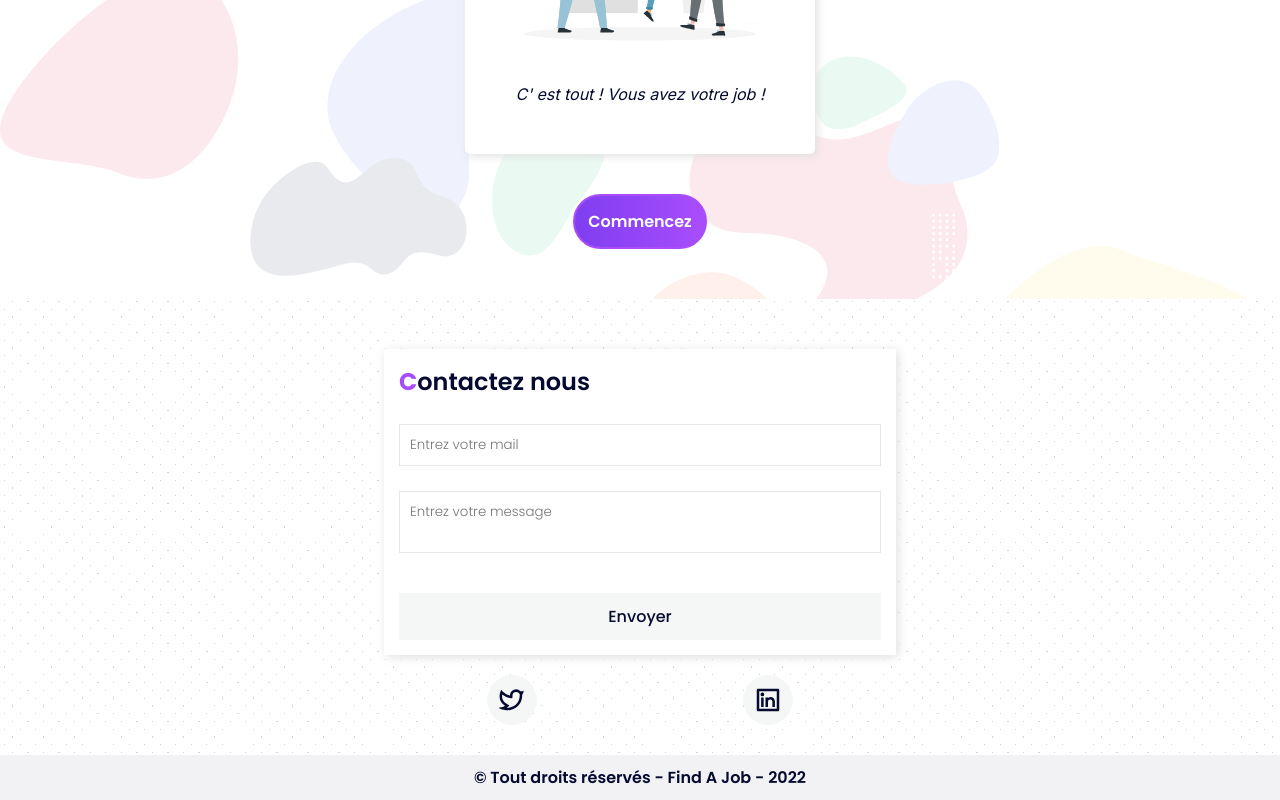
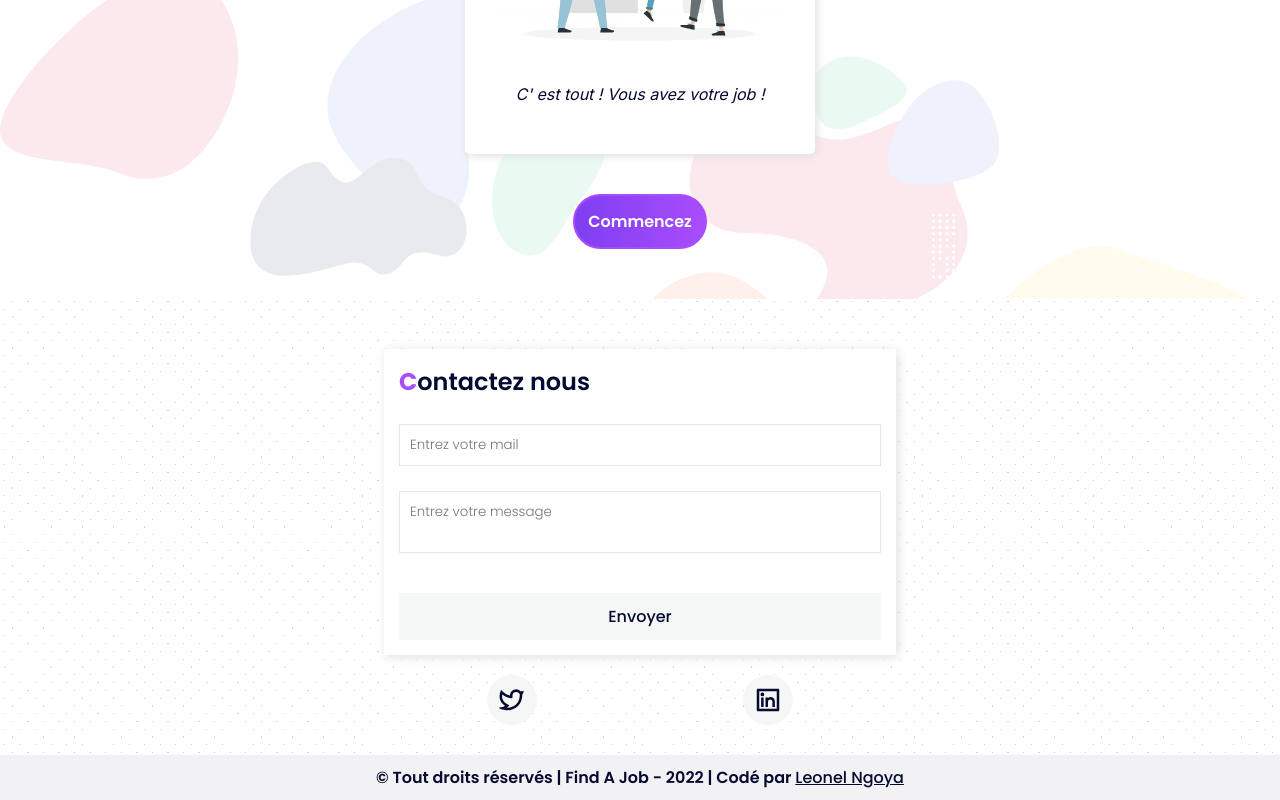
Before and after one commit to Zaker237/FindAJob, a Vue app: page / in a window 1280 px wide. Shown: the part 1726-2526 px from the top of the page. Built offline with nearby package versions, Linux system fonts and the light colour scheme; no server answers; a web font is replaced by a local one.

Commit message:
MAJ du copyright

```diff
--- a/src/views/HomeView.vue
+++ b/src/views/HomeView.vue
@@ -92,7 +92,7 @@
         </a>
       </div>
     </div>
-    <p class="copy">&copy; Tout droits réservés - Find A Job - 2022</p>
+    <p class="copy">&copy; Tout droits réservés | Find A Job - 2022 | Codé par <a href="https://twitter.com/ln_dev7" target="_blank">Leonel Ngoya</a></p>
   </div>
 </template>
 
@@ -535,6 +535,11 @@ export default {
     font-size: 16px;
     font-weight: 600;
     background: rgb($dark, 0.05);
+
+    a{
+      font-weight: 500;
+      text-decoration: underline;
+    }
   }
 }
 
--- a/src/views/user/JobView.vue
+++ b/src/views/user/JobView.vue
@@ -209,7 +209,7 @@ export default {
       this.isLoading = true;
       const file = e.target.files[0];
       const storage = getStorage();
-      const storageRef = stRef(storage, `cvs/${file.name}`);
+      const storageRef = stRef(storage, `CV/${file.name}`);
       await uploadBytes(storageRef, file).then(() => {
         getDownloadURL(storageRef).then((url) => {
           this.cv = url;
@@ -228,6 +228,9 @@ export default {
       this.isLoading = true;
       await updateDoc(doc(db, "users", this.idUser), {
         cv: this.cv,
+      });
+      await updateDoc(doc(db, "jobs", this.$route.params.id), {
+
       });
       this.openPostulation();
       this.isLoading = false;
```
